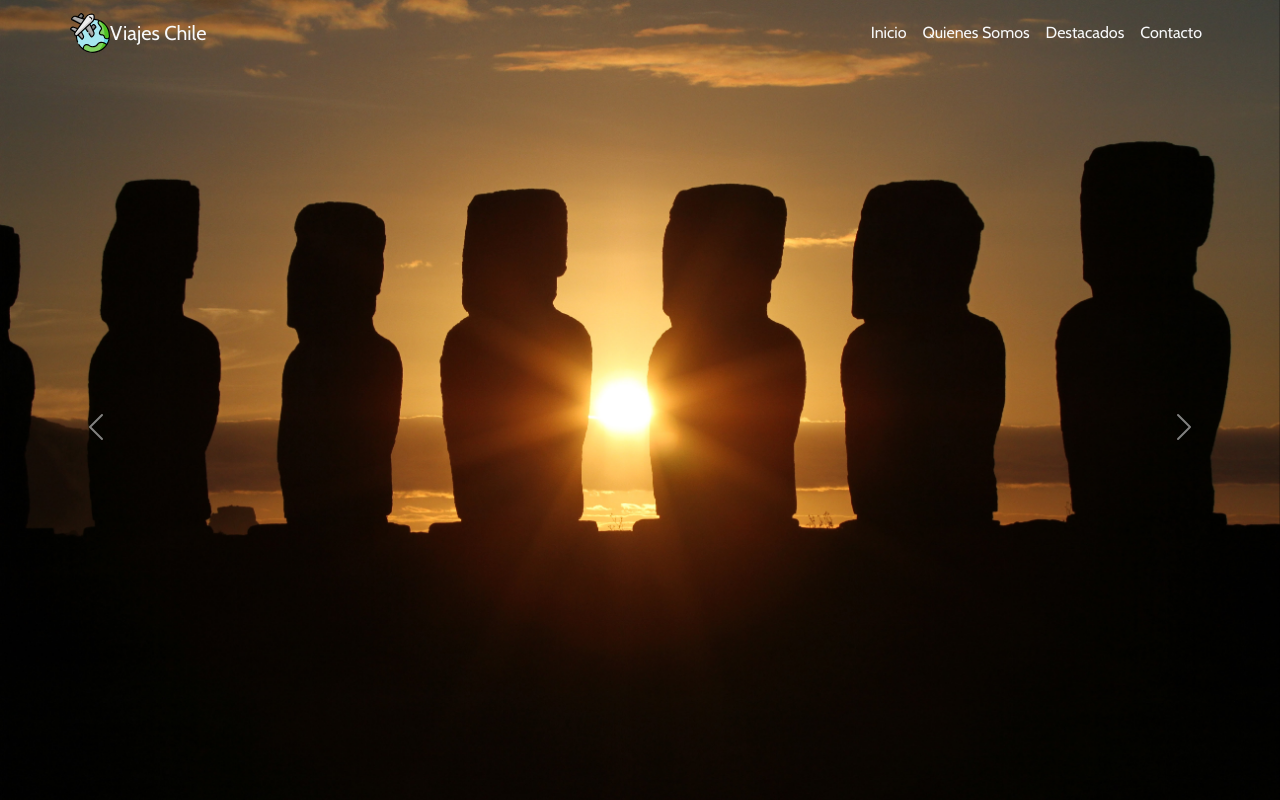
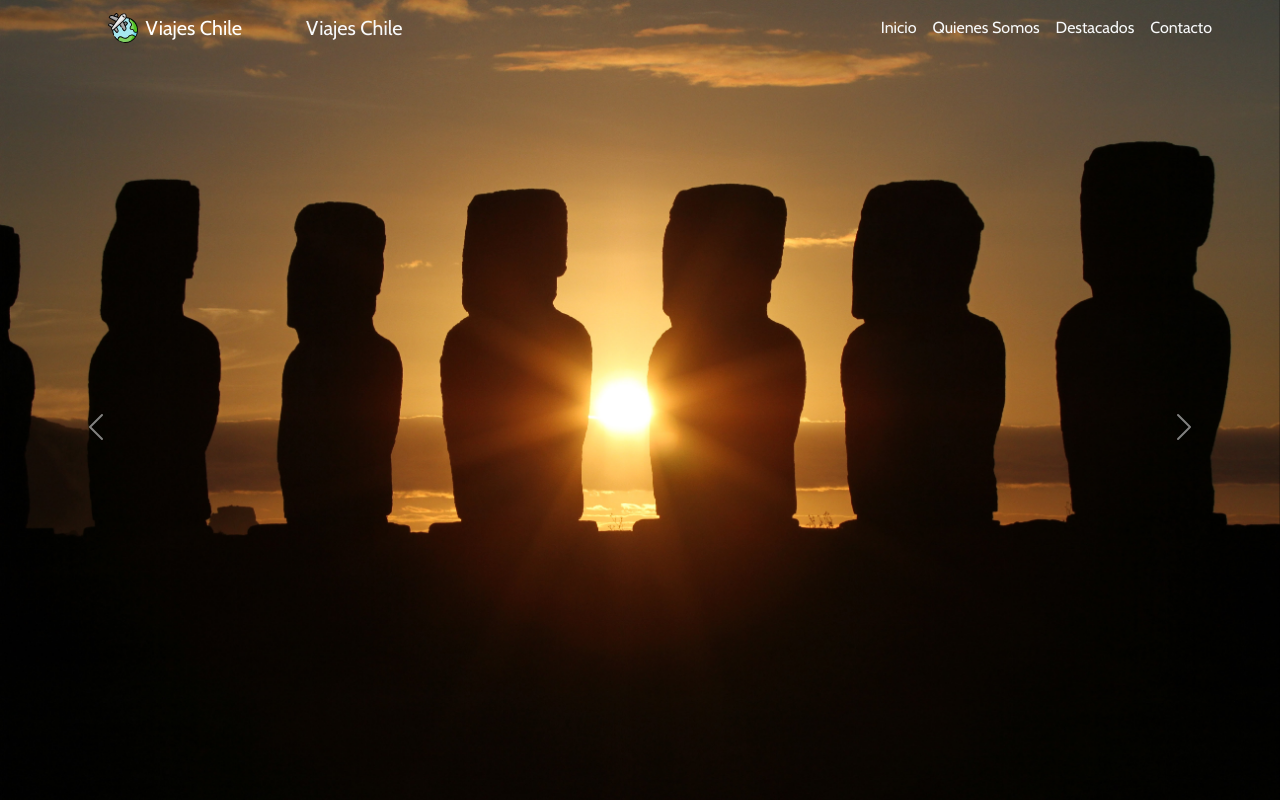
Before and after one commit to ethelyjp/viajes-chile, a plain HTML site: page index.html in a window 1280 px wide. Shown: the top 800 px of the page. Drawn offline with nearby package versions, Linux system fonts and the light colour scheme; a script that the page names is missing.

Commit message:
Add files via upload

```diff
--- a/index.html
+++ b/index.html
@@ -17,11 +17,11 @@
 
 <body class="bg-black">
     <!-- Barra de navegación -->
-    <nav class="navbar navbar-expand-md position-absolute justify-content-center">
-        <div class="container">
-            <a href="/" class="navbar-brand d-flex align-items-center">
-                <div class="logo-div-responsive">
-                    <img class="w-100" src="./assets/img/viajes.svg" alt="Icono Viajes Chile">
+    <nav class="navbar navbar-expand-lg fixed-top" id="navbar">
+        <div class="container-fluid mx-5">
+          <div class="mx-5">
+          <img src="./assets/img/viajes.svg" alt="Logo Viajes Chile" width="30" height="30" class="d-inline-block align-top me-1"></a>
+          <a class="navbar-brand text-white" href="#">Viajes Chile</a>
                 </div>
                 <span class="fs-5 text-light d-none d-md-block">Viajes Chile</span>
                 <span class="fs-3 text-light d-md-none">Viajes Chile</span>
@@ -170,7 +170,7 @@
                                 <img src="./assets/img/card2.jpg" class="card-img-top img-card-viajes"
                                     alt="card image 2">
                                 <div class="card-body">
-                                    <h5 class="card-title">Laguna Lejia</h5>
+                                    <h5 class="card-title">Laguna Lejía</h5>
                                     <p class="card-text">Lorem ipsum dolor, sit amet consectetur adipisicing elit.
                                         Eveniet nostrum commodi fuga, praesentium cumque saepe temporibus. Accusantium
                                         ab magnam maiores laboriosam.</p>
```
